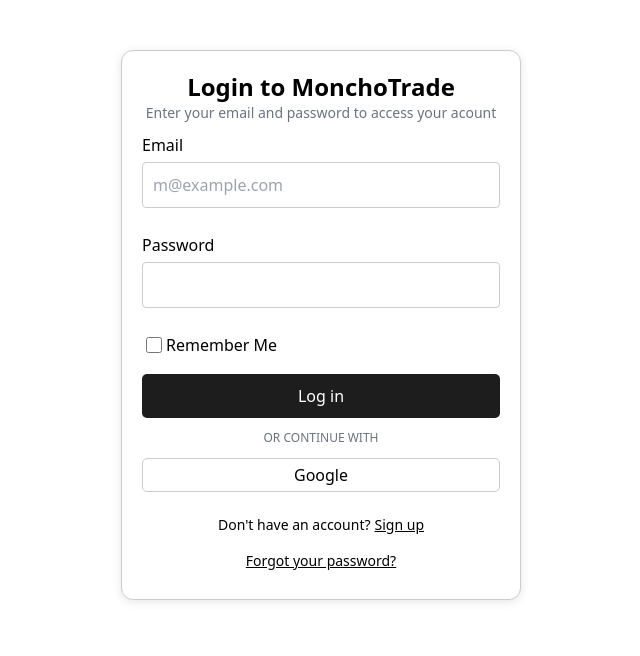
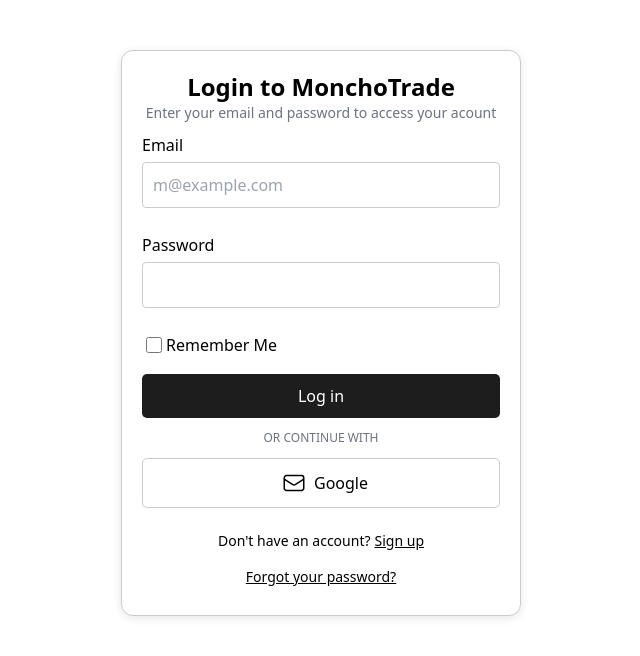
Before and after one commit to Kevin-Payan/MonchoTrade, a Vue app in the folder frontend_web/MonchoTradeWeb/: page /login in a window 1280 px wide. Shown: the top 656 px of the page, without its empty margins (319-959 px from the left). Built offline with nearby package versions, Linux system fonts and the light colour scheme.

Commit message:
login update pt2

```diff
--- a/frontend_web/MonchoTradeWeb/package.json
+++ b/frontend_web/MonchoTradeWeb/package.json
@@ -10,6 +10,7 @@
   },
   "dependencies": {
     "@heroicons/vue": "^2.1.5",
+    "@vue-hero-icons/outline": "^1.7.2",
     "axios": "^1.7.7",
     "vue": "^3.5.12",
     "vue-router": "^4.4.5"
--- a/frontend_web/MonchoTradeWeb/src/components/Login.vue
+++ b/frontend_web/MonchoTradeWeb/src/components/Login.vue
@@ -1,4 +1,5 @@
 <script setup>
+import { EnvelopeIcon } from "@heroicons/vue/24/outline";
 import { ref } from "vue";
 import axios from "axios";
 import { appsettings } from "../../settings/appsettings";
@@ -63,7 +64,9 @@
     </div>
     <button type="submit">Log in</button>
     <h2 class="text-center text-gray-500 text-xs p-3">OR CONTINUE WITH</h2>
-    <button class="google-button">Google</button>
+    <button class="google-button">
+      <EnvelopeIcon class="size-6 m-2" />Google
+    </button>
     <p class="text-sm flex justify-center p-2">
       Don't have an account?<span class="underline ml-1">Sign up</span>
     </p>
@@ -117,6 +120,9 @@
 }
 
 .google-button {
+  display: flex;
+  justify-content: center;
+  align-items: center;
   margin-bottom: 15px;
   padding: 4px 0px;
   width: 100%;
```
Also changed, not shown: 1 other file (tests, documents, lock files or other folders).
